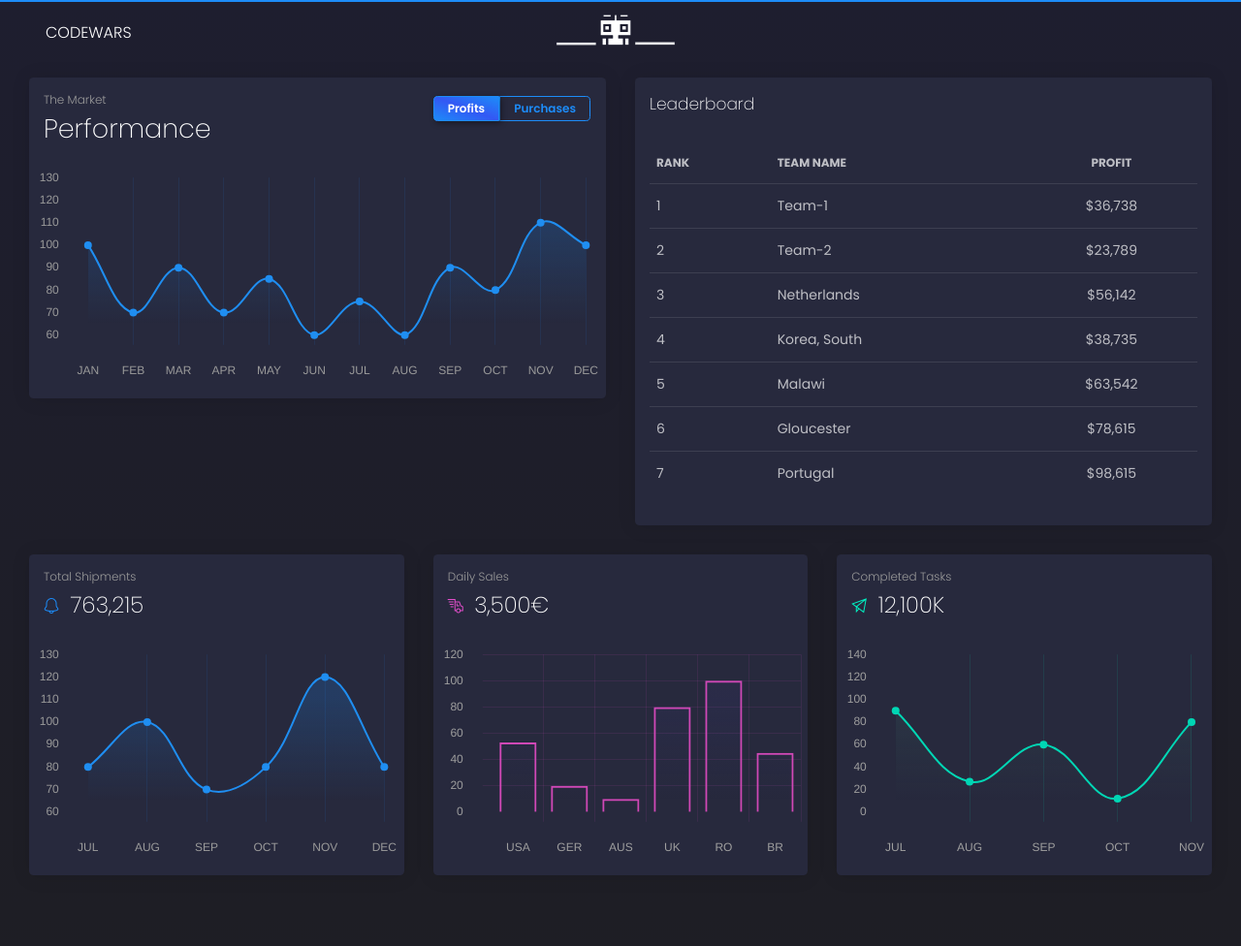
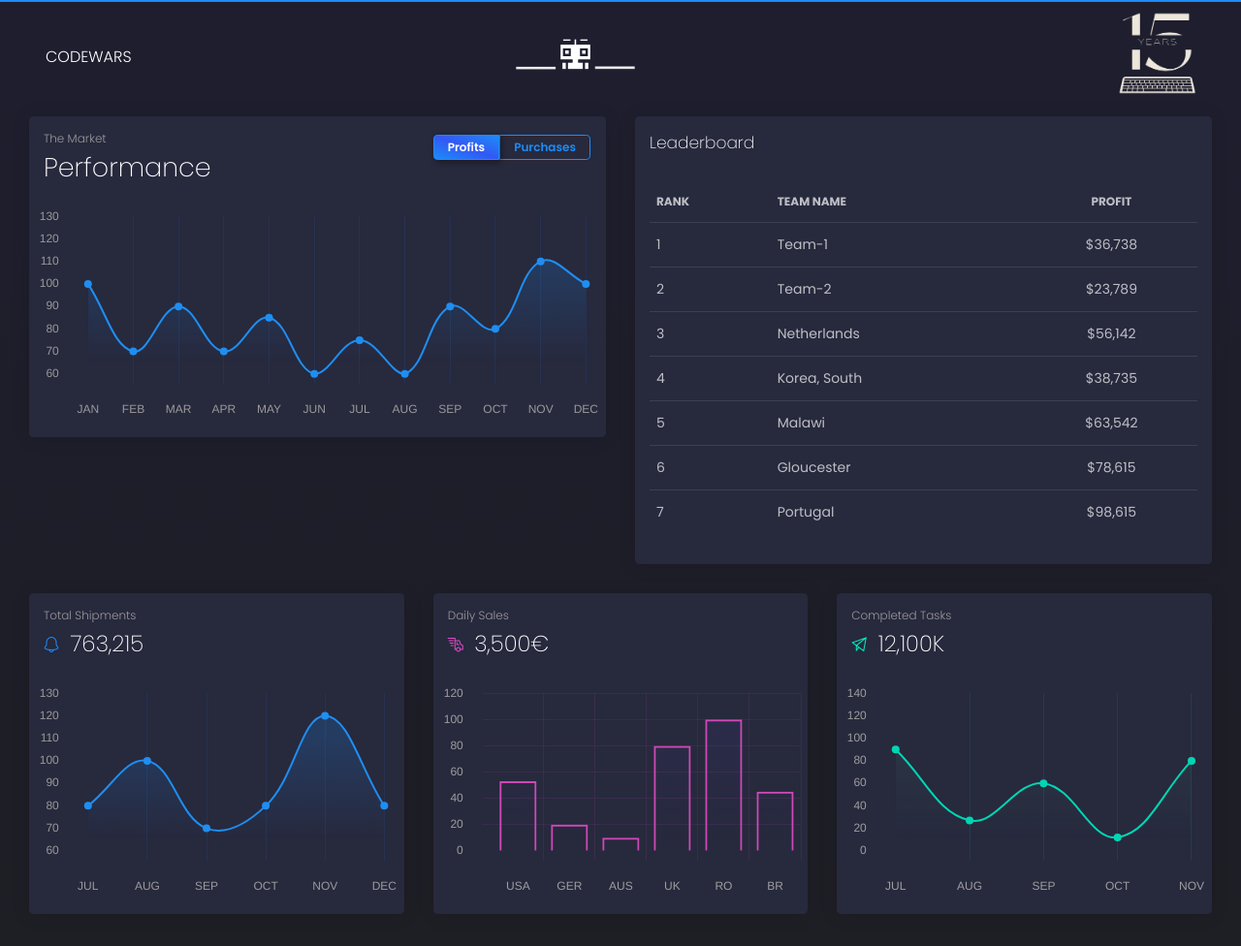
Before and after one commit to Karrthik-Arya/CodeWarsv2, a React app: page /admin/dashboard in a window 1280 px wide. Shown: the top 976 px of the page at 97% size. Built offline with nearby package versions, Linux system fonts and the light colour scheme.

Commit message:
logo changes

```diff
--- a/package.json
+++ b/package.json
@@ -8,7 +8,7 @@
     "bootstrap": "4.5.3",
     "chart.js": "2.9.4",
     "classnames": "2.2.6",
-    "node-sass": "4.14.1",
+    "gh-pages": "^3.2.3",
     "node-sass-package-importer": "5.3.2",
     "perfect-scrollbar": "1.5.0",
     "prop-types": "15.7.2",
@@ -19,7 +19,7 @@
     "react-router-dom": "5.2.0",
     "react-scripts": "4.0.1",
     "reactstrap": "8.7.1",
-    "gh-pages": "^3.2.3"
+    "sass": "^1.49.9"
   },
   "scripts": {
     "start": "react-scripts start",
@@ -30,7 +30,7 @@
     "compile-scss": "node-sass --importer node_modules/node-sass-package-importer/dist/cli.js src/assets/scss/black-dashboard-react.scss src/assets/css/black-dashboard-react.css",
     "minify-scss": "node-sass --importer node_modules/node-sass-package-importer/dist/cli.js src/assets/scss/black-dashboard-react.scss src/assets/css/black-dashboard-react.min.css --output-style compressed",
     "map-scss": "node-sass --importer node_modules/node-sass-package-importer/dist/cli.js src/assets/scss/black-dashboard-react.scss src/assets/css/black-dashboard-react.css --source-map true",
-    "predeploy":"npm run build",
+    "predeploy": "npm run build",
     "deploy": "gh-pages -d build"
   },
   "eslintConfig": {
--- a/src/assets/scss/black-dashboard-react/custom/_sidebar-and-main-panel.scss
+++ b/src/assets/scss/black-dashboard-react/custom/_sidebar-and-main-panel.scss
@@ -459,7 +459,7 @@
   }
 
   > .content {
-    padding: 78px 30px 30px 30px;
+    padding: 118px 30px 30px 30px;
     min-height: calc(100vh - 70px);
   }
 
--- a/src/components/Navbars/AdminNavbar.js
+++ b/src/components/Navbars/AdminNavbar.js
@@ -19,6 +19,7 @@ import React from "react";
 // nodejs library that concatenates classes
 import classNames from "classnames";
 import codewars_logo from "../../assets/img/codewars_logo.png"
+import logo_15 from "../../assets/logo_15.png"
 // reactstrap components
 import {
   Button,
@@ -78,6 +79,7 @@ function AdminNavbar(props) {
             <img src = {codewars_logo} height="40px"></img>
           </div>
             </Nav>
+            <img src = {logo_15} height = "90px"></img>
           </Collapse>
         </Container>
       </Navbar>
```
Also changed, not shown: src/assets/logo_15.png (added), 1 other file.
